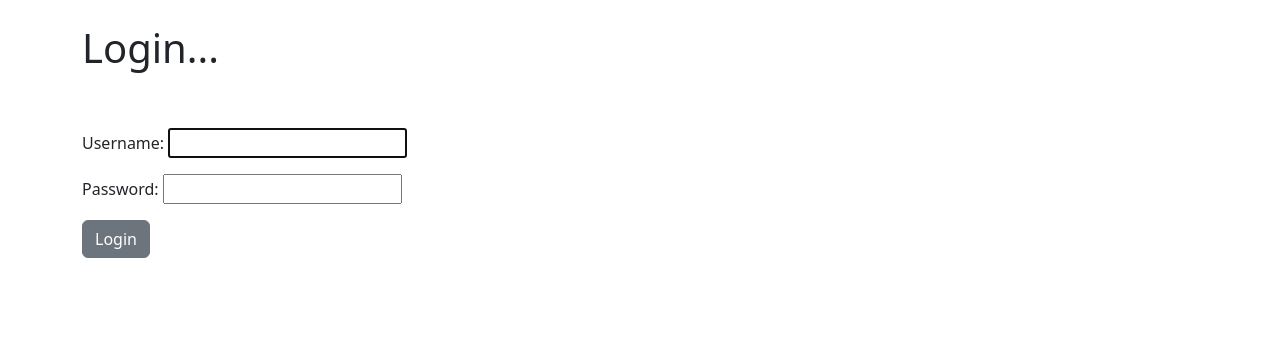
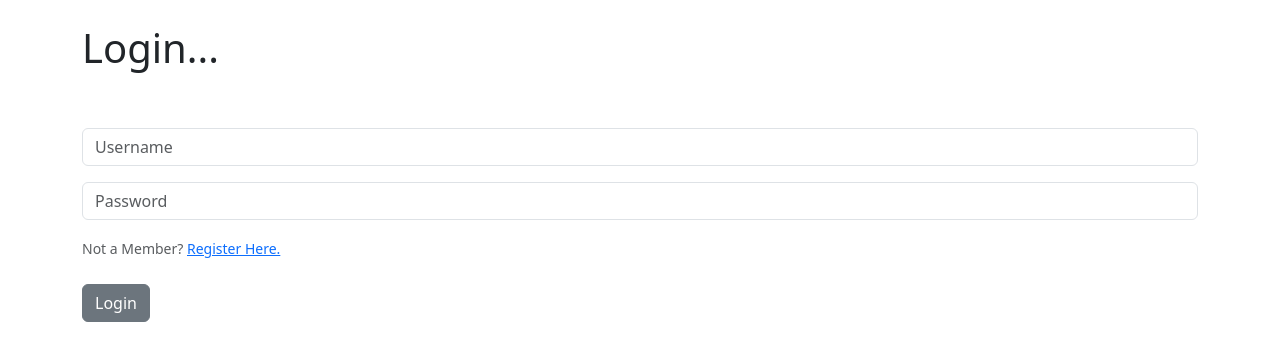
Before and after one commit to Sianwroejones/Art_Crit, a Django app: page /SIGNUP/login/ in a window 1280 px wide. Shown: the part 56-417 px from the top of the page. Run offline with Django 4.2, Linux system fonts and the light colour scheme.

Commit message:
styling registration form

```diff
--- a/SIGNUP/templates/registration/login.html
+++ b/SIGNUP/templates/registration/login.html
@@ -8,9 +8,23 @@
 <div class="mb-3">
     <form method="POST">
        {% csrf_token %}
-       {{ form.as_p }}
+       <div class="mb-3">
+        <input type="text" class="form-control" name="username" placeholder="Username">
+
+      </div>
+
+      <div class="mb-3">
+
+        <input type="password" class="form-control" name="password" placeholder="Password">
+      </div>
+      <small id="emailHelp" class="form-text text-muted">Not a Member? <a href="{% url 'register' %}">Register Here.</a></small>
+      <br/><br/>
        <button class="btn btn-secondary">Login</button>
 </div>
+
+<br/><br/>
+
+
 
 </form>
 
--- a/SIGNUP/views.py
+++ b/SIGNUP/views.py
@@ -2,10 +2,11 @@ from django.shortcuts import render
 from django.views import generic
 from django.contrib.auth.forms import UserCreationForm
 from django.urls import reverse_lazy
+from .forms import SignUpForm
 
 # Create your views here.
 
 class UserRegistrationView(generic.CreateView):
-    form_class = UserCreationForm
+    form_class = SignUpForm
     template_name = 'registration/registration.html'
     success_url = reverse_lazy('login')
```
Also changed, not shown: SIGNUP/forms.py (added, +19 -0 lines).
